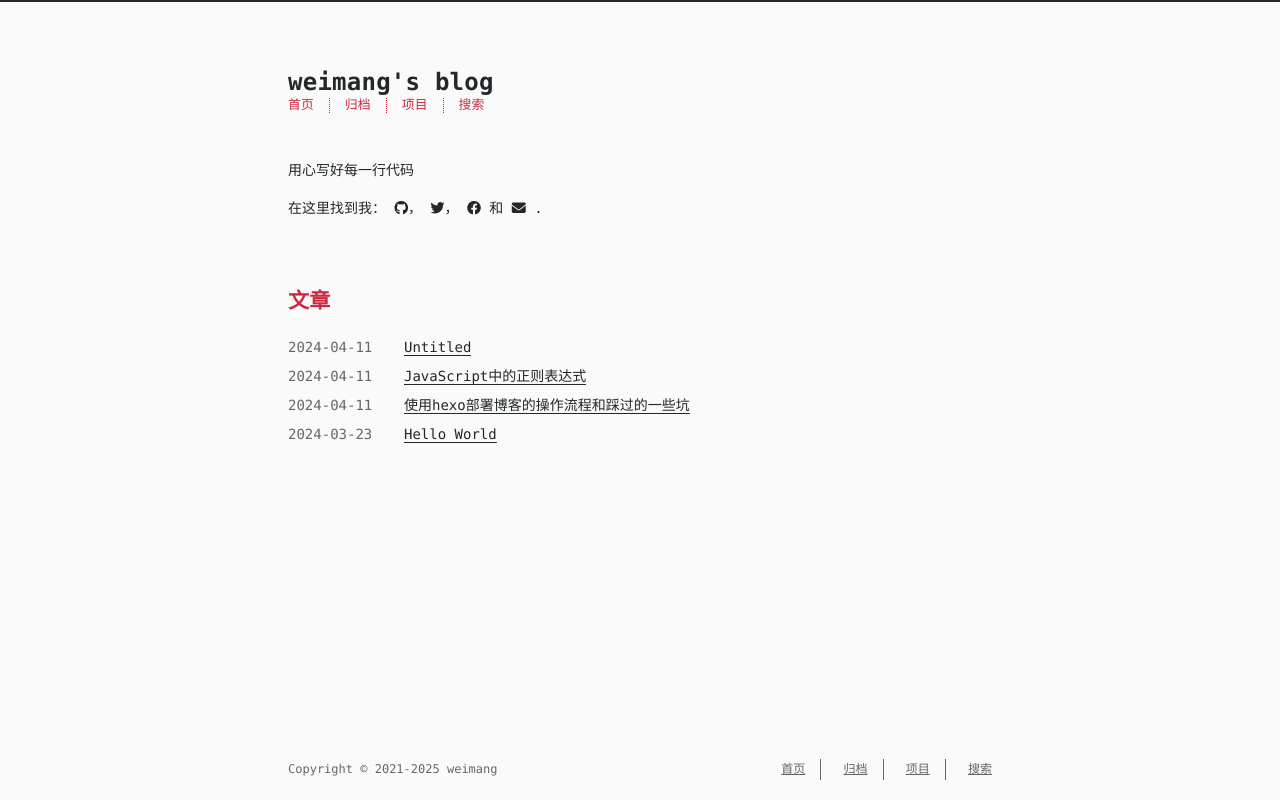
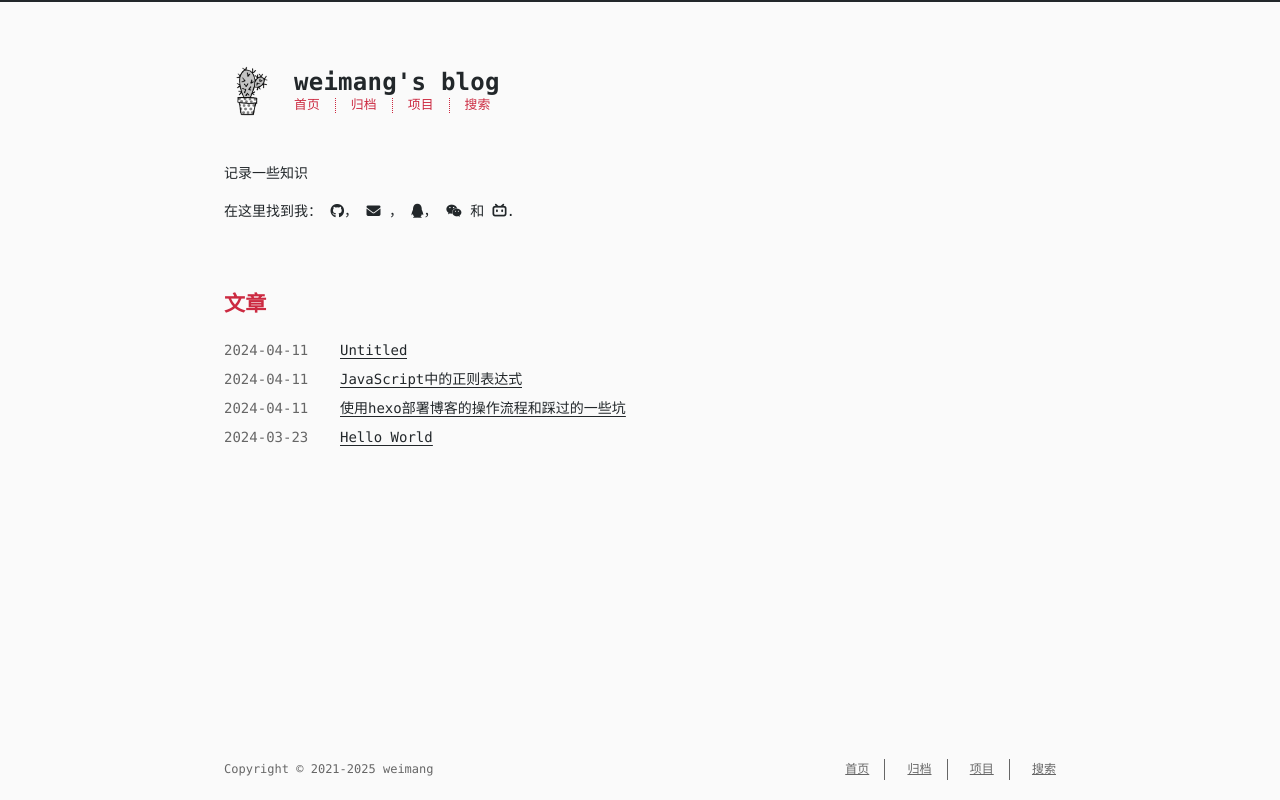
Before and after one commit to sjtu-weimang/blog, a plain HTML site: page index.html in a window 1280 px wide. Drawn offline with nearby package versions, Linux system fonts and the light colour scheme; some packages are replaced by stand-ins of ours; a web font is replaced by a local one.

Commit message:
Site updated: 2024-04-11 15:50:24

```diff
--- a/css/style.css
+++ b/css/style.css
@@ -572,7 +572,7 @@ body {
   }
 }
 .max-width {
-  max-width: 48rem;
+  max-width: 56rem;
 }
 @media (max-width: 480px) {
   .px3 {
--- a/index.html
+++ b/index.html
@@ -6,12 +6,12 @@
     <meta http-equiv="X-UA-Compatible" content="IE=edge">
     <meta name="HandheldFriendly" content="True">
     <meta name="viewport" content="width=device-width, initial-scale=1, maximum-scale=5" />
-    <meta name="description" content="用心写好每一行代码">
+    <meta name="description" content="记录一些知识">
 <meta property="og:type" content="website">
 <meta property="og:title" content="weimang&#39;s blog">
 <meta property="og:url" content="https://sjtu-weimang.github.io/blog/index.html">
 <meta property="og:site_name" content="weimang&#39;s blog">
-<meta property="og:description" content="用心写好每一行代码">
+<meta property="og:description" content="记录一些知识">
 <meta property="og:locale" content="zh_CN">
 <meta property="article:author" content="weimang">
 <meta name="twitter:card" content="summary">
@@ -72,6 +72,10 @@
           <header id="header">
   <a class="u-url u-uid" href="/blog/">
 
+
+      <img id="logo" alt class="u-logo" src="/blog/images/logo.png" />
+
+
     <div id="title">
       <h1 class="p-name">weimang&#39;s blog</h1>
     </div>
@@ -97,7 +101,7 @@
 
         <section id="about" class="p-note">
 
-    <p>用心写好每一行代码</p>
+    <p>记录一些知识</p>
 
 
 
@@ -117,8 +121,17 @@
 
 
 
-          <a class="icon u-url" target="_blank" rel="noopener me" href="/blog/" aria-label="twitter" title="twitter">
-            <i class="fa-brands fa-twitter"></i><!--
+          <a class="icon u-email" target="_blank" rel="noopener" href="mailto:weimang@sjtu.edu.cn" aria-label="mail" title="mail">
+            <i class="fa-solid fa-envelope"></i><!--
+      ---></a>
+        <!--
+    --->，
+
+
+
+
+          <a class="icon u-url" target="_blank" rel="noopener me" href="/blog/1308009786" aria-label="qq" title="qq">
+            <i class="fa-brands fa-qq"></i><!--
       ---></a><!--
     ---><!--
     --->，
@@ -126,8 +139,8 @@
 
 
 
-          <a class="icon u-url" target="_blank" rel="noopener me" href="/blog/" aria-label="facebook" title="facebook">
-            <i class="fa-brands fa-facebook"></i><!--
+          <a class="icon u-url" target="_blank" rel="noopener me" href="/blog/" aria-label="weixin" title="weixin">
+            <i class="fa-brands fa-weixin"></i><!--
       ---></a><!--
     ---><!--
     ---> 和
@@ -135,10 +148,10 @@
 
 
 
-          <a class="icon u-email" target="_blank" rel="noopener" href="mailto:weimang@sjtu.edu.cn" aria-label="mail" title="mail">
-            <i class="fa-solid fa-envelope"></i><!--
-      ---></a>
-        <!--
+          <a class="icon u-url" target="_blank" rel="noopener me" href="/blog/" aria-label="bilibili" title="bilibili">
+            <i class="fa-brands fa-bilibili"></i><!--
+      ---></a><!--
+    ---><!--
     --->.
 
 
```
Also changed, not shown: 404.html (+6 -2 lines), archives/2024/03/index.html (+6 -2 lines), archives/2024/04/index.html (+6 -2 lines), archives/2024/index.html (+6 -2 lines), archives/index.html (+6 -2 lines), search/index.html (+6 -2 lines).
